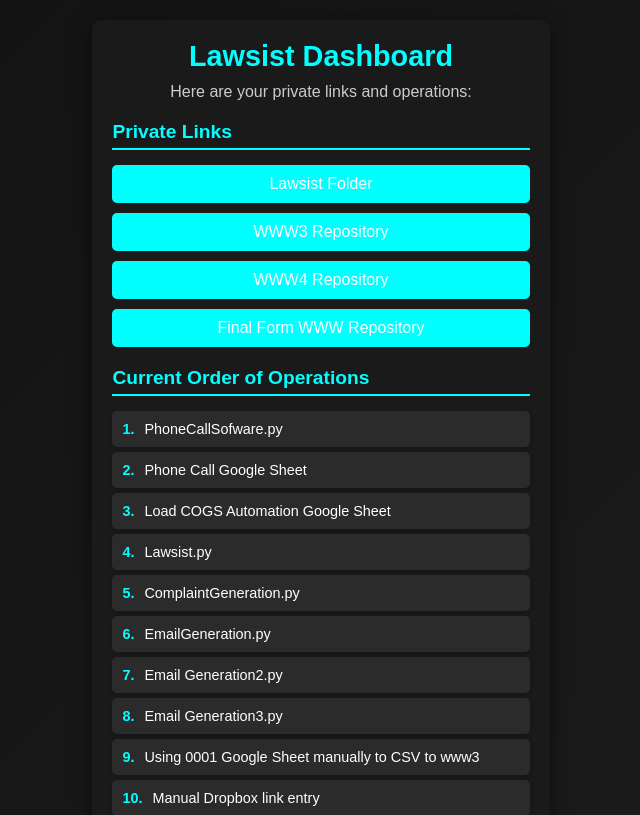
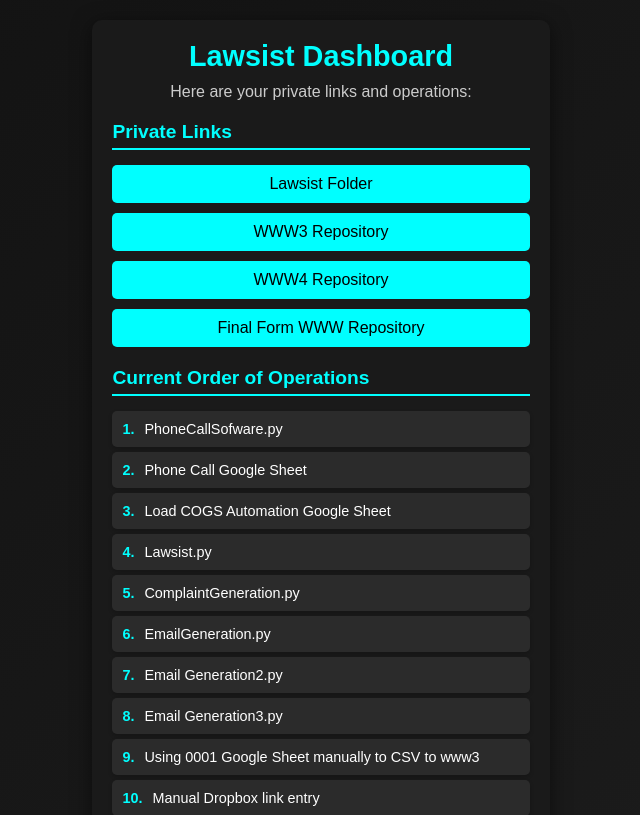
Before and after one commit to lou2siz/lawsist-techboard, a React (Create React App) app: page / in a window 1280 px wide. Shown: the top 815 px of the page, without its empty margins (339-979 px from the left). Built offline with nearby package versions, Linux system fonts and the light colour scheme.

Commit message:
Describe your changes

```diff
--- a/src/App.css
+++ b/src/App.css
@@ -58,7 +58,7 @@
   text-align: center;
   padding: 10px 15px;
   font-size: 1rem;
-  color: #ffffff;
+  color: #000000; /* Changed text color to black */
   background: #00ffff;
   text-decoration: none;
   border-radius: 5px;
```
